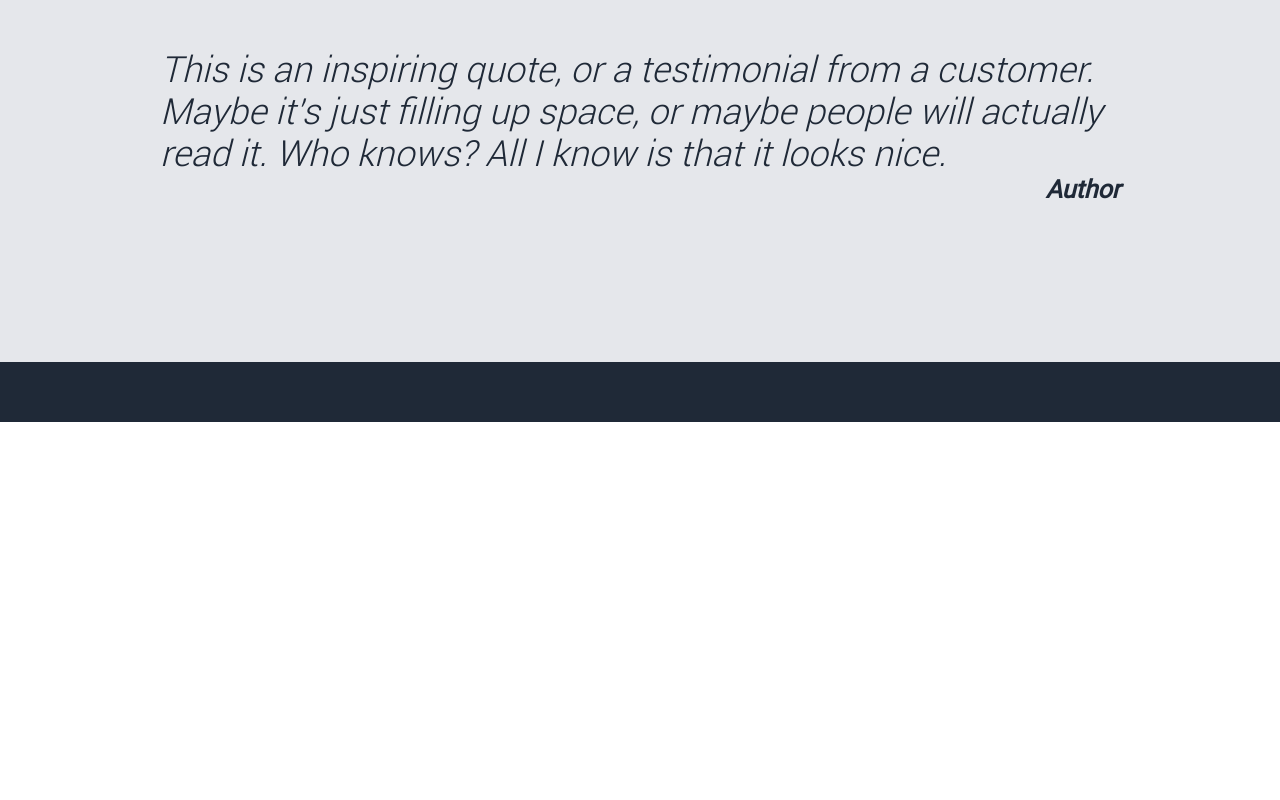
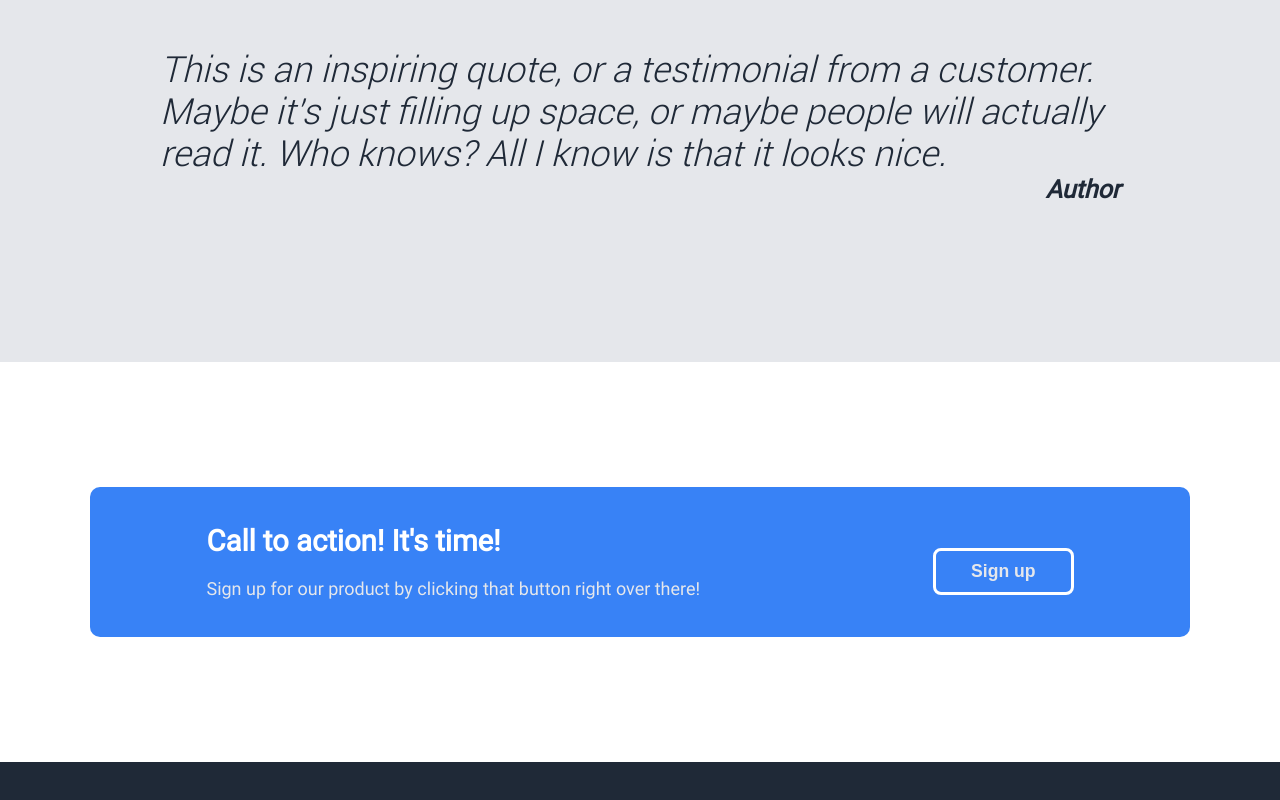
Before and after one commit to red1code/landing-page, a plain HTML site: page index.html in a window 1280 px wide. Shown: the part 1229-2029 px from the top of the page. Before the commit the page ends 1651 px from the top, so only its background shows below. Drawn offline with Linux system fonts and the light colour scheme.

Commit message:
section-4

```diff
--- a/index.html
+++ b/index.html
@@ -68,6 +68,16 @@
                 <strong>Author</strong>
             </div>
         </section>
+
+        <section class="section-4">
+            <div class="container">
+                <div class="left">
+                    <h3>Call to action! It's time!</h3>
+                    <p>Sign up for our product by clicking that button right over there!</p>
+                </div>
+                <button class="signup-btn">Sign up</button>
+            </div>
+        </section>
     </main>
 
     <footer></footer>
--- a/styles.css
+++ b/styles.css
@@ -196,7 +196,29 @@ main {
 /* section (4) styles */
 /* ================== */
 
+.section-4 {
+    height: 400px;
+    display: flex;
+    justify-content: center;
+    align-items: center;
+}
 
+.section-4 .container {
+    background-color: var(--btn-color);
+    height: 150px;
+    width: min(1100px, 90%);
+    font-size: 25px;
+    color: #fff;
+    border-radius: 10px;
+    display: flex;
+    justify-content: space-around;
+    align-items: center;
+    flex-wrap: wrap;
+}
+
+.section-4 .container>button {
+    border: 3px solid #fff;
+}
 
 /* ============= */
 /* footer styles */
```
